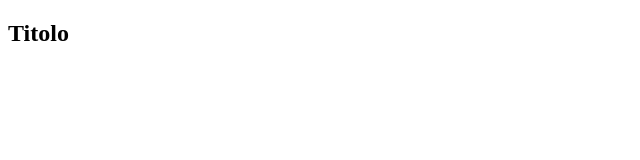
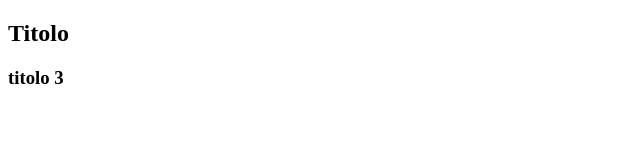
Before and after one commit to rekk88/Test, a plain HTML site: page index.html in a window 1280 px wide. Shown: the full height of the page, 0-640 px from the left. Drawn offline with Linux system fonts and the light colour scheme.

Commit message:
Add : h3

```diff
--- a/index.html
+++ b/index.html
@@ -8,5 +8,6 @@
 </head>
 <body>
     <h2>Titolo</h2>
+    <h3>titolo 3</h3>
 </body>
 </html>
```
